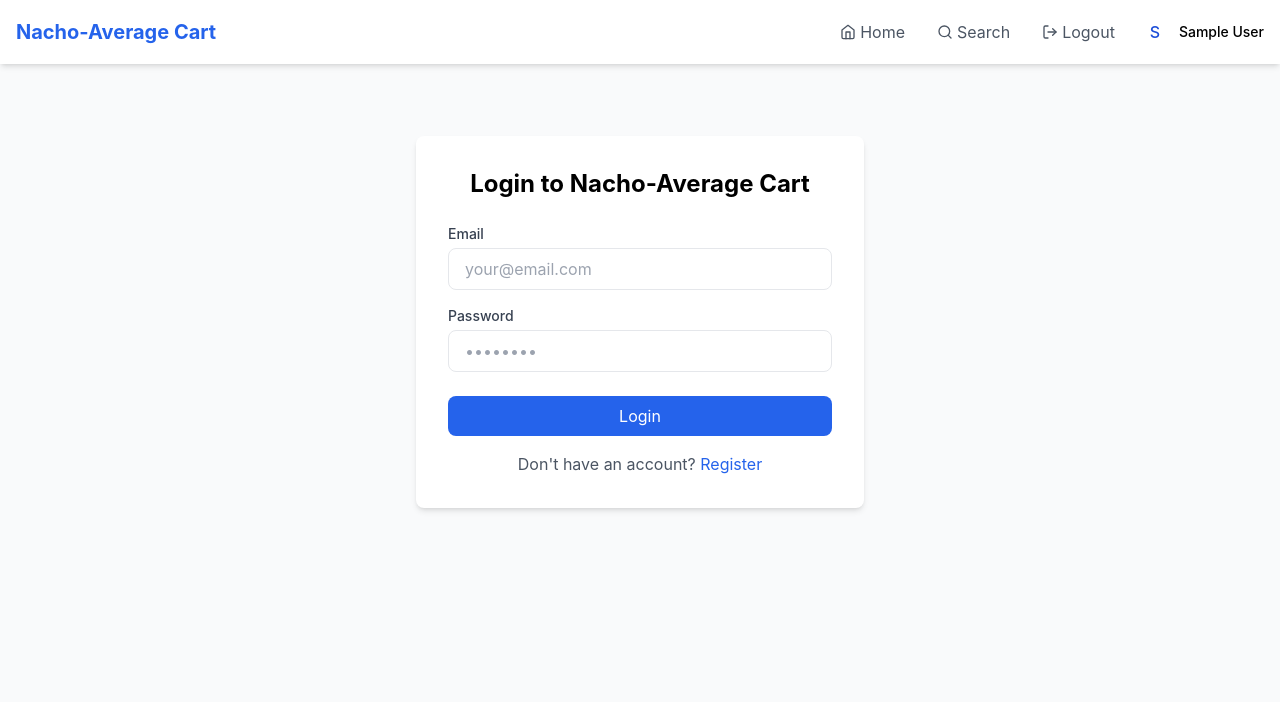
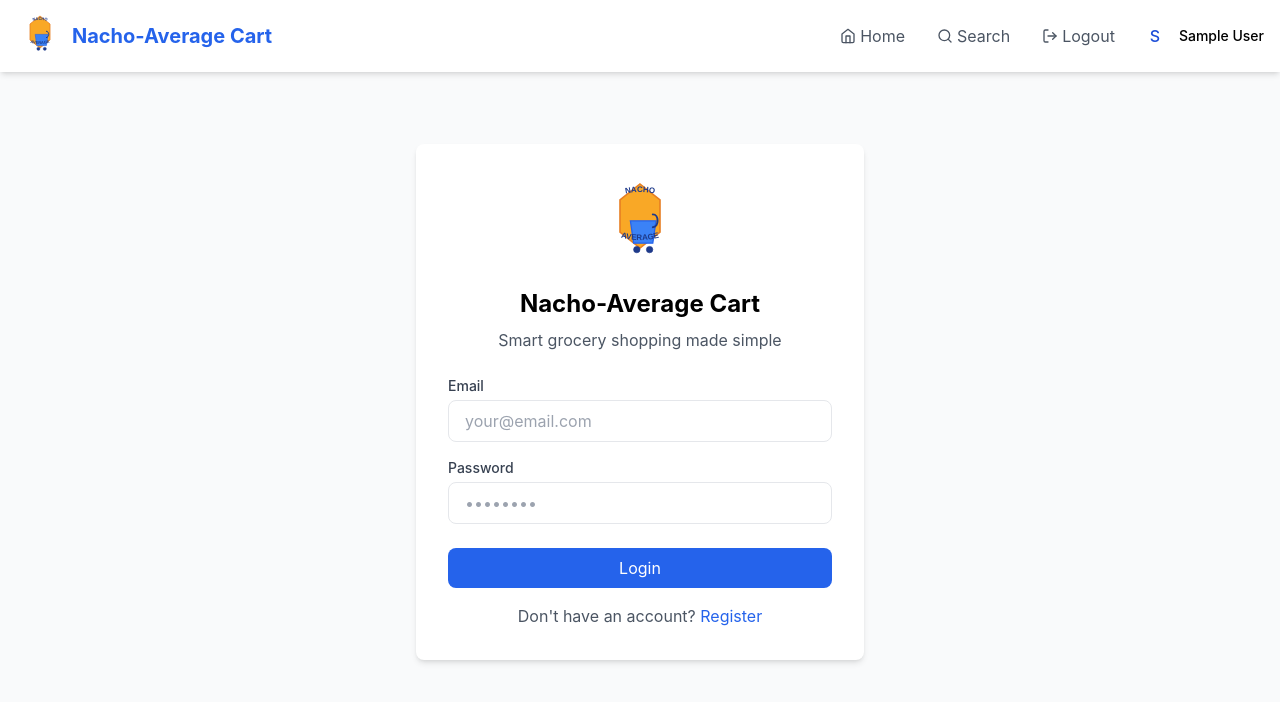
Before and after one commit to idaraabasiudoh/nachoaveragecart, a React (Create React App) app in the folder client/: page /login in a window 1280 px wide. Shown: the top 702 px of the page. Built offline with nearby package versions, Linux system fonts and the light colour scheme; no server answers; sample sign-in values are in the browser's storage; the HTML template or start-up script is replaced by a standard one.

Commit message:
feat: add custom logo component and integrate into navbar and auth pages

```diff
--- /dev/null
+++ b/client/src/components/Logo.js
@@ -0,0 +1,20 @@
+import React from 'react';
+import { ReactComponent as LogoSVG } from '../assets/logo.svg';
+
+const Logo = ({ size = 'md' }) => {
+  // Size variants
+  const sizeClasses = {
+    sm: 'w-12 h-12',
+    md: 'w-24 h-24',
+    lg: 'w-32 h-32',
+    xl: 'w-40 h-40'
+  };
+
+  return (
+    <div className={`${sizeClasses[size] || sizeClasses.md}`}>
+      <LogoSVG className="w-full h-full" />
+    </div>
+  );
+};
+
+export default Logo;
--- a/client/src/components/Navbar.js
+++ b/client/src/components/Navbar.js
@@ -2,6 +2,7 @@ import React from 'react';
 import { Link, useNavigate } from 'react-router-dom';
 import { FiHome, FiSearch, FiShoppingCart, FiLogOut } from 'react-icons/fi';
 import { useAuth } from '../contexts/AuthContext';
+import Logo from './Logo';
 
 const Navbar = () => {
   const { user, logout } = useAuth();
@@ -20,7 +21,8 @@ const Navbar = () => {
     <nav className="bg-white shadow-md">
       <div className="container mx-auto px-4 py-3">
         <div className="flex items-center justify-between">
-          <Link to="/" className="flex items-center">
+          <Link to="/" className="flex items-center space-x-2">
+            <Logo size="sm" />
             <span className="text-xl font-bold text-primary-600">Nacho-Average Cart</span>
           </Link>
 
--- a/client/src/pages/Login.js
+++ b/client/src/pages/Login.js
@@ -1,6 +1,7 @@
 import React, { useState } from 'react';
 import { Link, useNavigate } from 'react-router-dom';
 import { useAuth } from '../contexts/AuthContext';
+import Logo from '../components/Logo';
 
 const Login = () => {
   const [formData, setFormData] = useState({
@@ -41,7 +42,11 @@ const Login = () => {
   return (
     <div className="max-w-md mx-auto mt-10">
       <div className="bg-white rounded-lg shadow-md p-8">
-        <h1 className="text-2xl font-bold text-center mb-6">Login to Nacho-Average Cart</h1>
+        <div className="flex flex-col items-center mb-6">
+          <Logo size="md" />
+          <h1 className="text-2xl font-bold text-center mt-4">Nacho-Average Cart</h1>
+          <p className="text-gray-600 text-center mt-2">Smart grocery shopping made simple</p>
+        </div>
 
         {error && (
           <div className="bg-red-50 text-red-600 p-3 rounded-md mb-4">
--- a/client/src/pages/Register.js
+++ b/client/src/pages/Register.js
@@ -1,6 +1,7 @@
 import React, { useState } from 'react';
 import { Link, useNavigate } from 'react-router-dom';
 import { useAuth } from '../contexts/AuthContext';
+import Logo from '../components/Logo';
 
 const Register = () => {
   const [formData, setFormData] = useState({
@@ -60,7 +61,11 @@ const Register = () => {
   return (
     <div className="max-w-md mx-auto mt-10">
       <div className="bg-white rounded-lg shadow-md p-8">
-        <h1 className="text-2xl font-bold text-center mb-6">Create an Account</h1>
+        <div className="flex flex-col items-center mb-6">
+          <Logo size="md" />
+          <h1 className="text-2xl font-bold text-center mt-4">Nacho-Average Cart</h1>
+          <p className="text-gray-600 text-center mt-2">Create your account to start shopping smarter</p>
+        </div>
 
         {error && (
           <div className="bg-red-50 text-red-600 p-3 rounded-md mb-4">
```
Also changed, not shown: client/src/assets/logo.svg (added).
